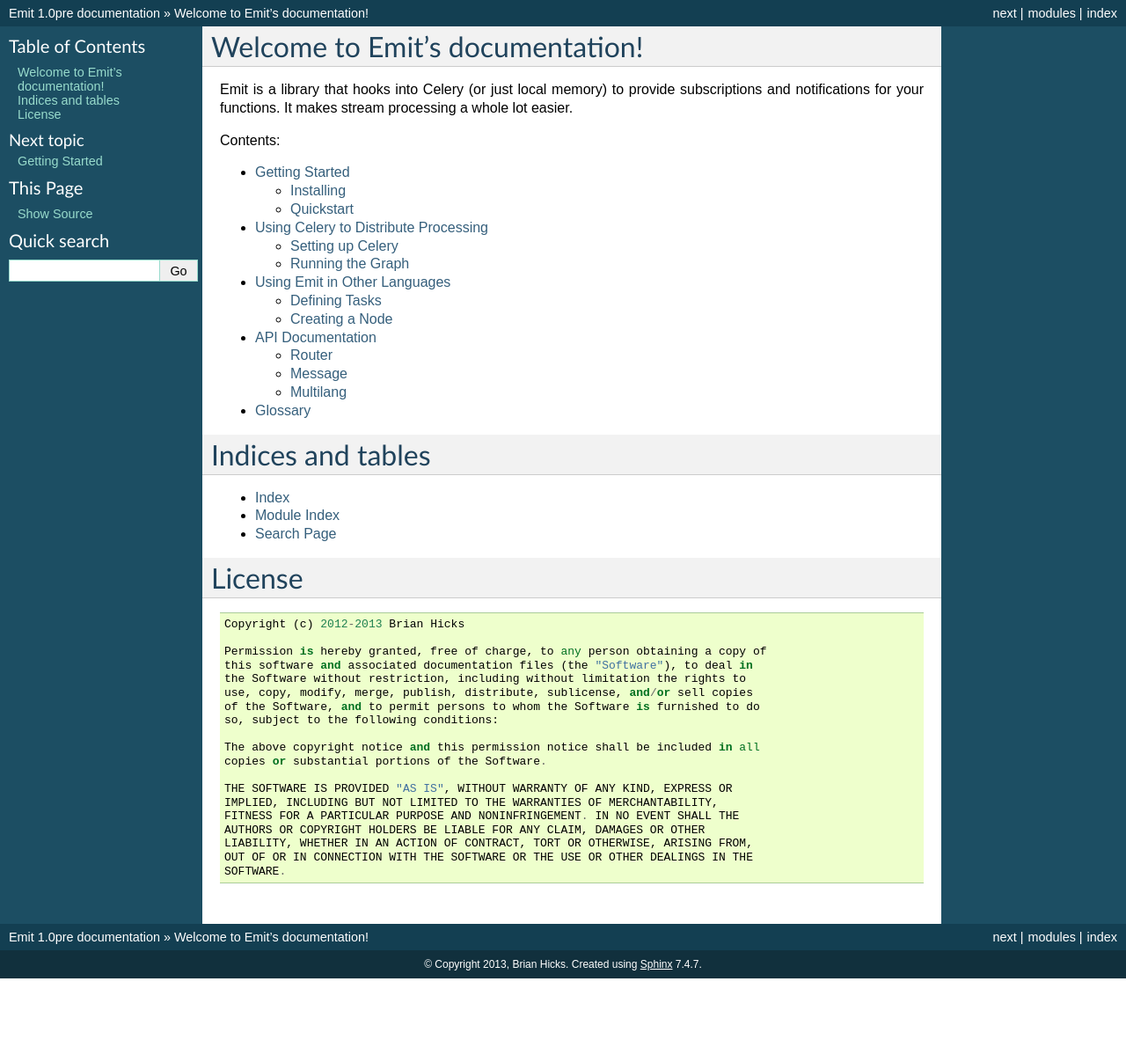
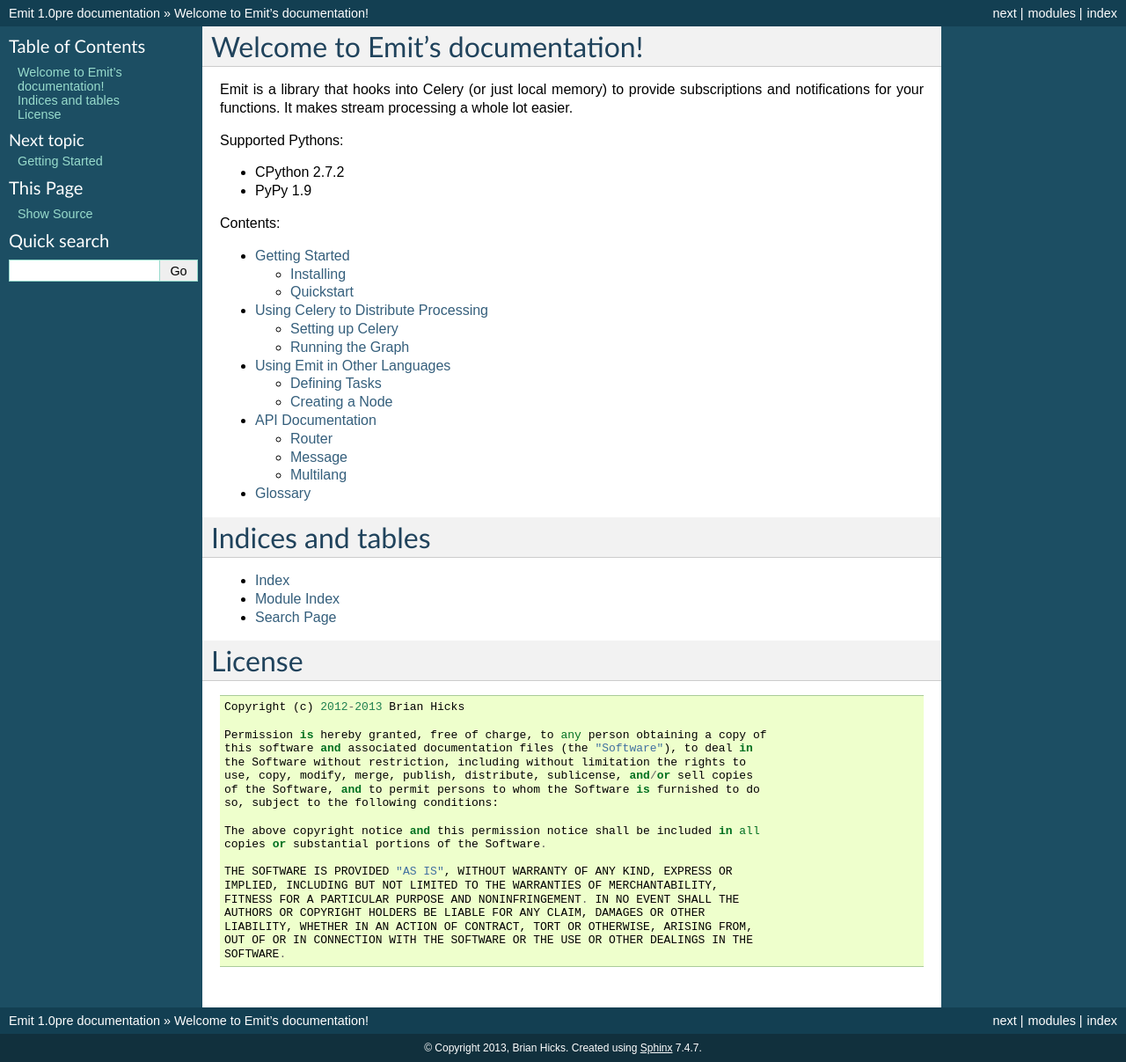
Before and after one commit to BrianHicks/emit, a Sphinx documentation site: the page built from docs/index.rst, in a window 1280 px wide. Shown: the whole page at 88% size. Built offline with Sphinx 7.4.7, drawn with Linux system fonts in a browser that asks for light colours; before the commit the page ends 1112 px from its top, so only the background shows below that.

Commit message:
add note on supported pythons to sphinx docs

```diff
--- a/docs/index.rst
+++ b/docs/index.rst
@@ -9,6 +9,11 @@
 Emit is a library that hooks into Celery (or just local memory) to provide
 subscriptions and notifications for your functions. It makes stream processing a
 whole lot easier.
+
+Supported Pythons:
+
+* CPython 2.7.2
+* PyPy 1.9
 
 Contents:
 
```
